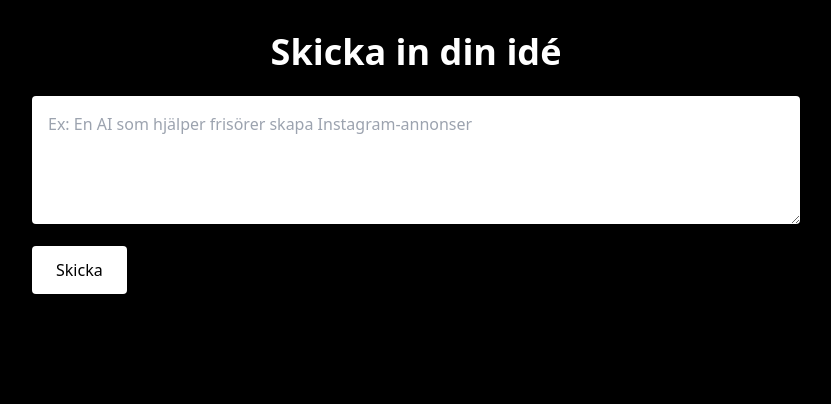
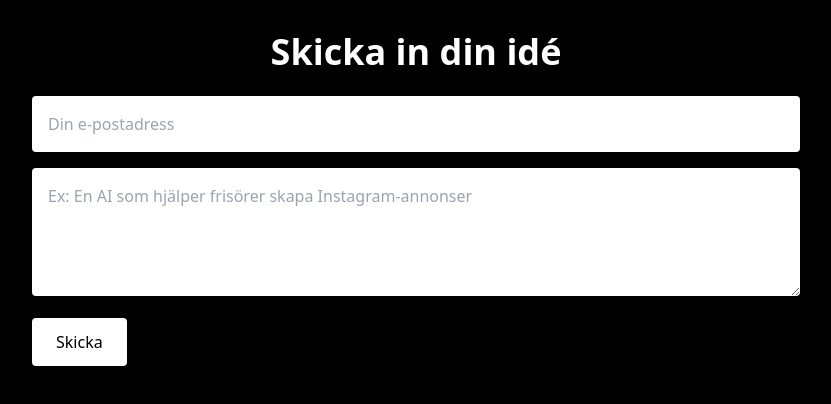
Before and after one commit to hrgr01/startpilot, a Next.js app: page /form in a window 1280 px wide. Shown: the top 404 px of the page, without its empty margins (224-1055 px from the left). Built offline with nearby package versions, Linux system fonts and the light colour scheme.

Commit message:
Update form.js

```diff
--- a/pages/form.js
+++ b/pages/form.js
@@ -3,21 +3,25 @@ import { useState } from "react";
 
 export default function FormPage() {
   const [idea, setIdea] = useState("");
+  const [email, setEmail] = useState("");
   const [data, setData] = useState(null);
   const [loading, setLoading] = useState(false);
+  const [submitted, setSubmitted] = useState(false);
 
   const handleSubmit = async (e) => {
     e.preventDefault();
     setLoading(true);
     setData(null);
+    setSubmitted(false);
     try {
       const res = await fetch("/api/generate", {
         method: "POST",
         headers: { "Content-Type": "application/json" },
-        body: JSON.stringify({ idea })
+        body: JSON.stringify({ idea, email })
       });
       const result = await res.json();
       setData(result);
+      setSubmitted(true);
     } catch (err) {
       console.error("Fel:", err);
     }
@@ -29,6 +33,15 @@ export default function FormPage() {
       <div className="max-w-3xl mx-auto">
         <h1 className="text-4xl font-bold mb-6 text-center">Skicka in din idé</h1>
         <form onSubmit={handleSubmit} className="space-y-4">
+          <input
+            type="email"
+            name="email"
+            placeholder="Din e-postadress"
+            value={email}
+            onChange={(e) => setEmail(e.target.value)}
+            required
+            className="w-full p-4 text-black rounded"
+          />
           <textarea
             className="w-full p-4 text-black rounded"
             rows={4}
@@ -45,6 +58,12 @@ export default function FormPage() {
             {loading ? "Genererar..." : "Skicka"}
           </button>
         </form>
+
+        {submitted && (
+          <div className="mt-6 text-green-400 text-center">
+            ✅ Tack! Du får ditt AI-genererade paket skickat till <strong>{email}</strong> inom några minuter.
+          </div>
+        )}
 
         {data && (
           <div className="mt-10 space-y-6">
```
